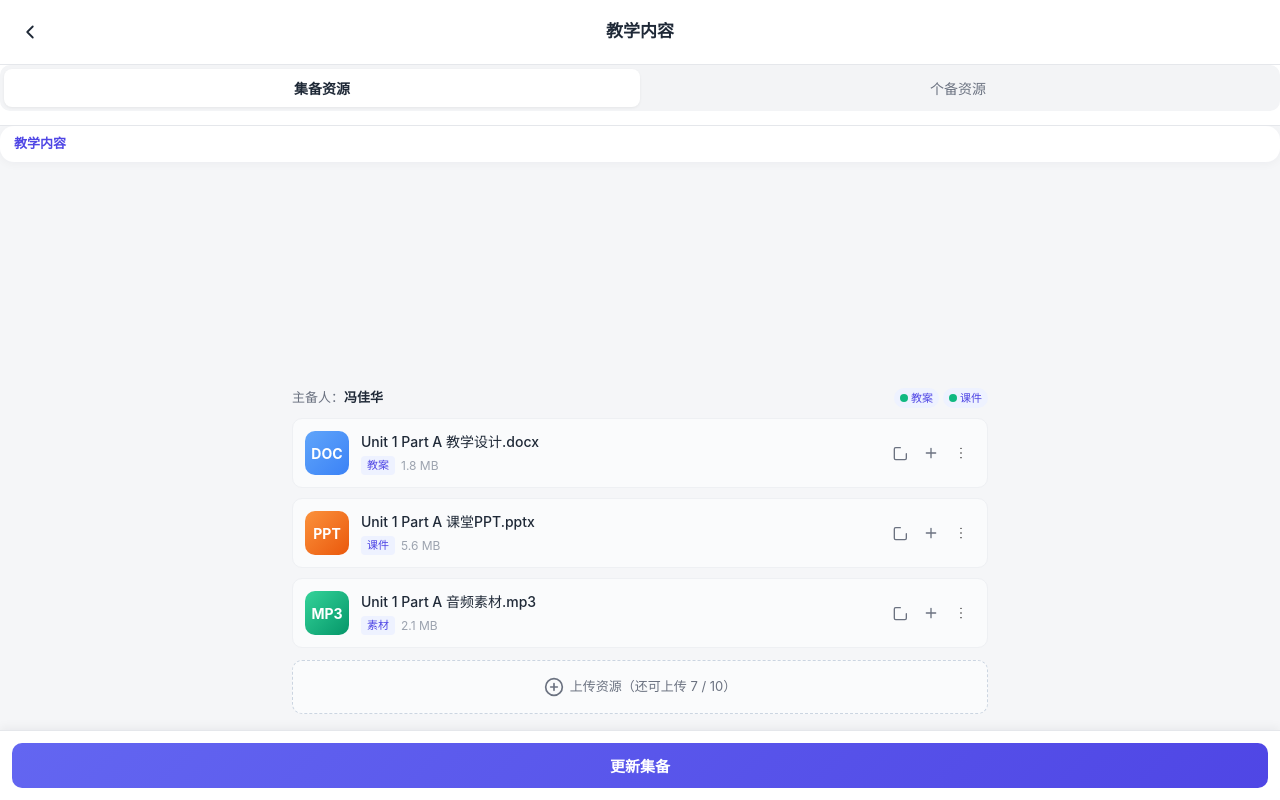
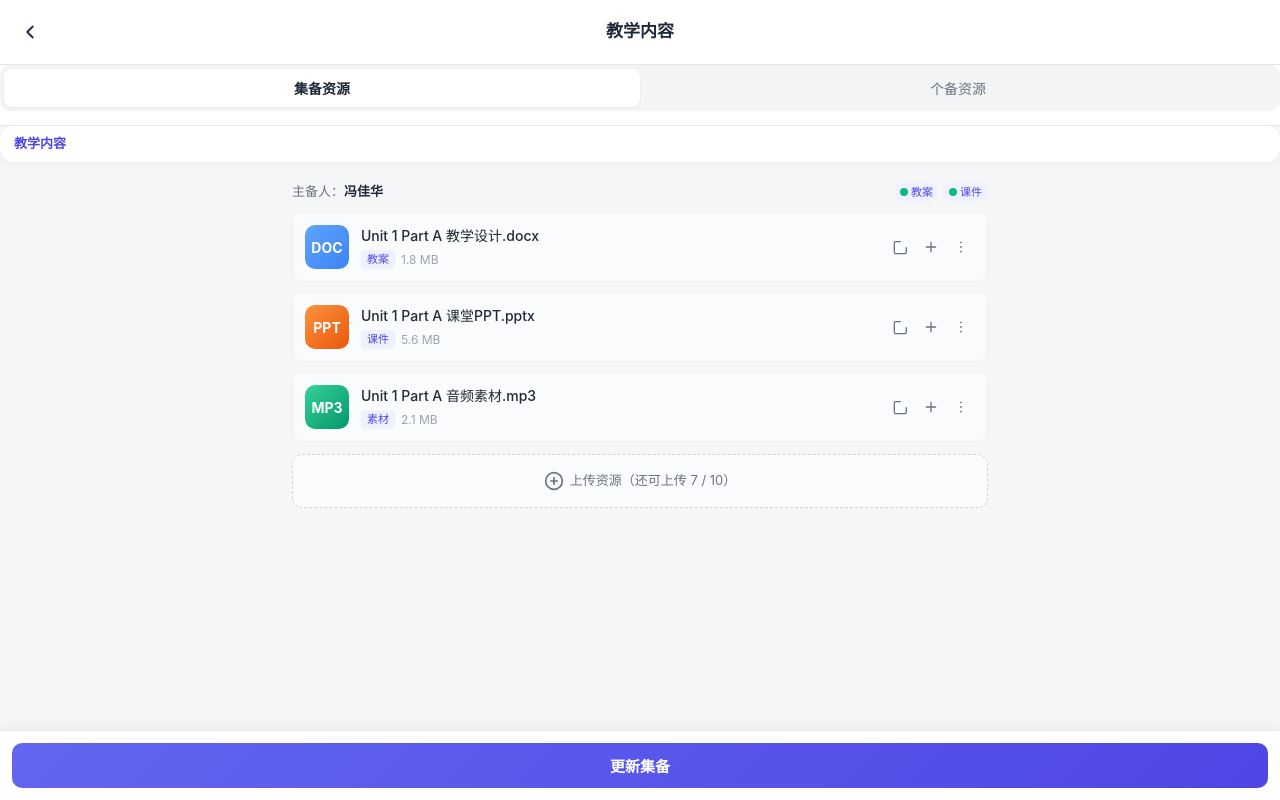
Before and after one commit to ffeng131/lesson-prep, a plain HTML site: page detail.html in a window 1280 px wide. Drawn offline with Linux system fonts and the light colour scheme.

Commit message:
优化：详情页去除多余空白，使页面更紧凑
减少详情页 app-main 的 padding-top（从 216px 降至 10px），
去除面包屑路径与资源列表之间的大片空白区域。

🤖 Generated with [Qoder][https://qoder.com]

```diff
--- a/styles.css
+++ b/styles.css
@@ -932,6 +932,11 @@ h1, h2, h3 { margin: 0; font-weight: 600; }
   display: none;
 }
 
+/* ---------- 详情页紧凑布局 ---------- */
+.page-detail .app-main {
+  padding-top: 10px;
+}
+
 /* ---------- Tab 栏置顶样式 ---------- */
 .tabs-section-top {
   background: #fff;
```
